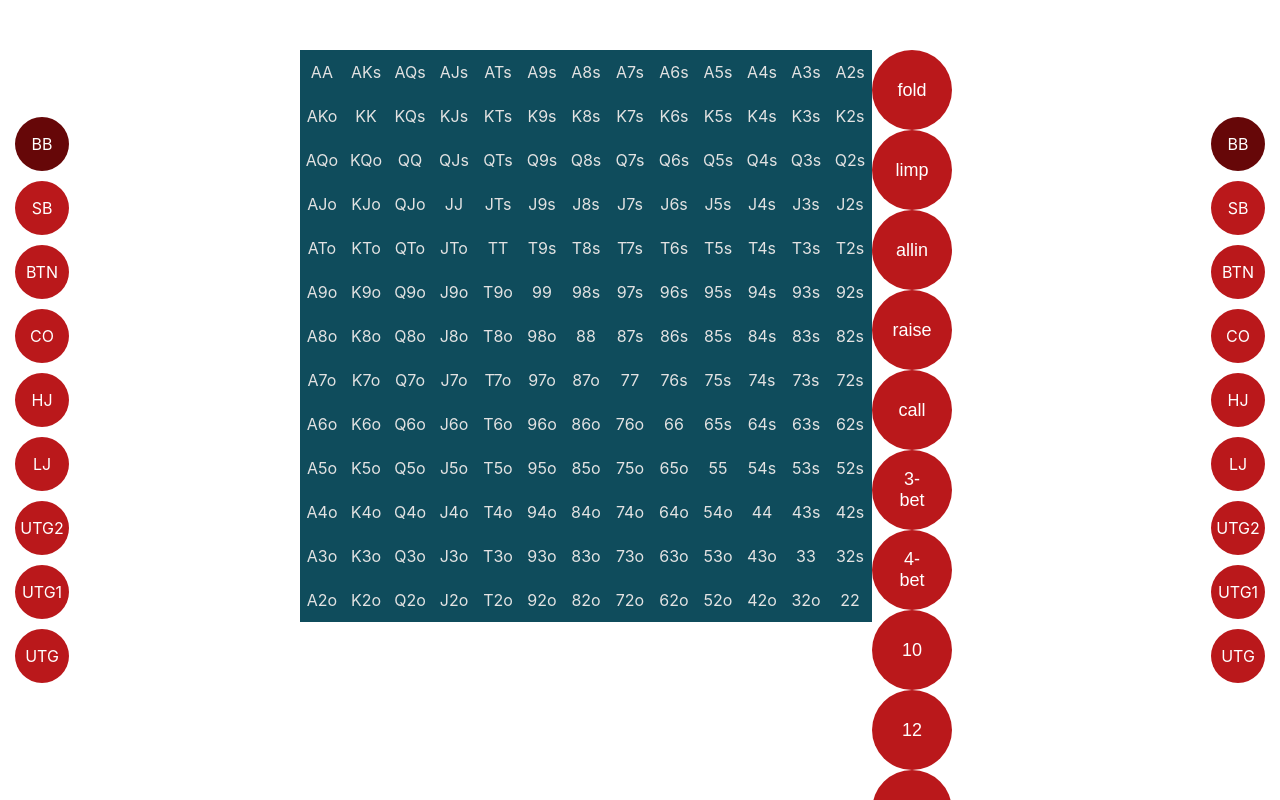
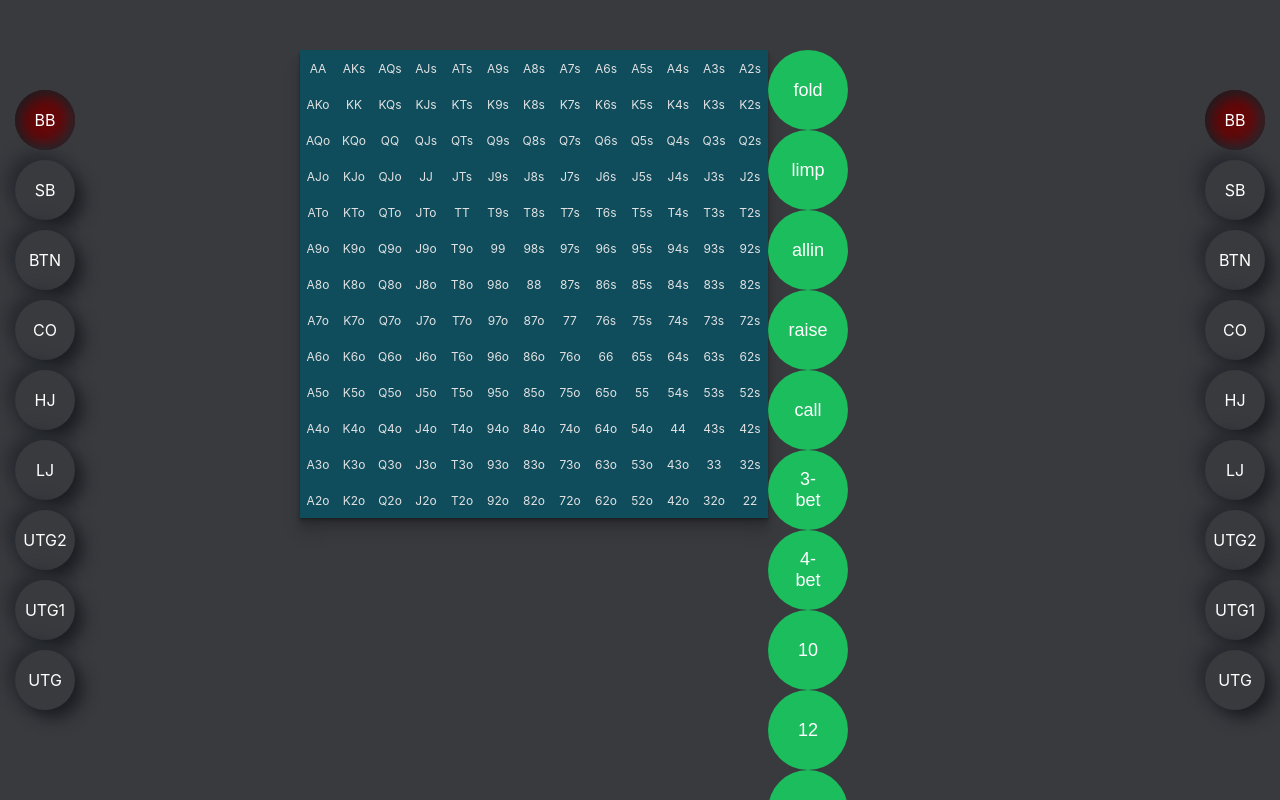
Before and after one commit to MartinsAccount/poker-hand-ranges, a React (Create React App) app in the folder poker-hand-ranges/: page / in a window 1280 px wide. Shown: the top 800 px of the page. Built offline with nearby package versions, Linux system fonts and the light colour scheme.

Commit message:
variables

```diff
--- a/poker-hand-ranges/src/App.scss
+++ b/poker-hand-ranges/src/App.scss
@@ -1,5 +1,17 @@
+@import './theme/theme.scss';
+
+* {
+	box-sizing: border-box;
+	margin: 0;
+	padding: 0;
+}
+
 .App {
 	text-align: center;
 	display: flex;
+	background-color: $background;
 	padding: 50px 300px;
+	// background-image: url('./assets/background.jpg');
+	// background-repeat: no-repeat;
+	// background-size: cover;
 }
--- a/poker-hand-ranges/src/components/HandRangeTemplate/HandRangeTemplate.module.scss
+++ b/poker-hand-ranges/src/components/HandRangeTemplate/HandRangeTemplate.module.scss
@@ -16,6 +16,10 @@
 	background-color: $raise;
 }
 
+.handRangeTable {
+	box-shadow: $smoothShadow;
+	height: 100%;
+
 	.row {
 		display: flex;
 		background-color: $fold;
@@ -24,7 +28,9 @@
 		.cardCell {
 			@include centering;
 
-		padding: 12px;
+			font-size: 12px;
+			// padding: 22px;
+			padding: $cellPadding;
 			width: $cellWidth;
 			height: $cellHeight;
 			cursor: cell;
@@ -37,6 +43,7 @@
 			}
 		}
 	}
+}
 
 .clicked {
 	background-color: #ccc;
--- a/poker-hand-ranges/src/components/HandRangeTemplate/HandRangeTemplate.tsx
+++ b/poker-hand-ranges/src/components/HandRangeTemplate/HandRangeTemplate.tsx
@@ -19,7 +19,7 @@ export default class HandRangeTemplate extends Component<IHandRangeTemplateProps
 		const { MainStore } = this.props;
 
 		return (
-			<div>
+			<div className={styles.handRangeTable}>
 				{MainStore!.handRange.map((row: Hand[], index) => (
 					<div key={index} className={styles.row}>
 						{row.map((cell: Hand) => (
--- a/poker-hand-ranges/src/components/PositionFilter/PositionFilter.module.scss
+++ b/poker-hand-ranges/src/components/PositionFilter/PositionFilter.module.scss
@@ -9,24 +9,28 @@
 
 	.positionButton {
 		@include centering;
-		padding: 12px;
+		padding: 22px;
 		font-size: 16px;
-		height: 30px;
-		width: 30px;
+		height: 60px;
+		width: 60px;
 		border-radius: 50px;
 		cursor: pointer;
 		outline: none;
 		border: none;
 		color: $white;
-		background-color: $primary;
+		// background-color: $primary;
+		background-color: $background;
+		box-shadow: 8px 8px 16px #1a1d21, -8px -8px 16px #282b31;
 
 		&:hover {
-			background-color: $primaryHover;
+			// background-color: $primaryHover;
+			box-shadow: inset 8px 8px 16px #1a1d21, inset -8px -8px 16px #282b31;
 		}
 	}
 
 	.activeButton {
 		background-color: $primaryHover;
+		box-shadow: inset 4px 4px 16px #1a1d21, inset -4px -4px 16px #282b31;
 	}
 }
 
--- a/poker-hand-ranges/src/theme/_theme.scss
+++ b/poker-hand-ranges/src/theme/_theme.scss
@@ -1,7 +1,11 @@
 // Colors
-$background: #f5f3f4;
+// $background: #f5f3f4;
+$background: #393a3e;
+// $background: #212429;
+
 $white: #fff;
-$primary: #ba181b;
+// $primary: #ba181b;
+$primary: #1bbd5c;
 $primaryHover: #660708;
 $dark: #161a1d;
 $black: #0b090a;
@@ -13,9 +17,15 @@ $raise: #e36414;
 $call: #fb8b24;
 $limp: #5f0f40;
 
+// others
+$neumorph: 8px 8px 19px $background, -8px -8px 19px $background;
+$smoothShadow: 0 1px 1px rgba(0, 0, 0, 0.12), 0 2px 2px rgba(0, 0, 0, 0.12), 0 4px 4px rgba(0, 0, 0, 0.12),
+	0 8px 8px rgba(0, 0, 0, 0.12), 0 16px 16px rgba(0, 0, 0, 0.12);
+
 // table
-$cellWidth: 20px;
-$cellHeight: 20px;
+$cellWidth: 10px;
+$cellHeight: 10px;
+$cellPadding: 18px;
 
 // mixins
 @mixin centering {
```
Also changed, not shown: poker-hand-ranges/src/assets/background.jpg (added). Lines whose indentation alone changed are shown as unchanged.
